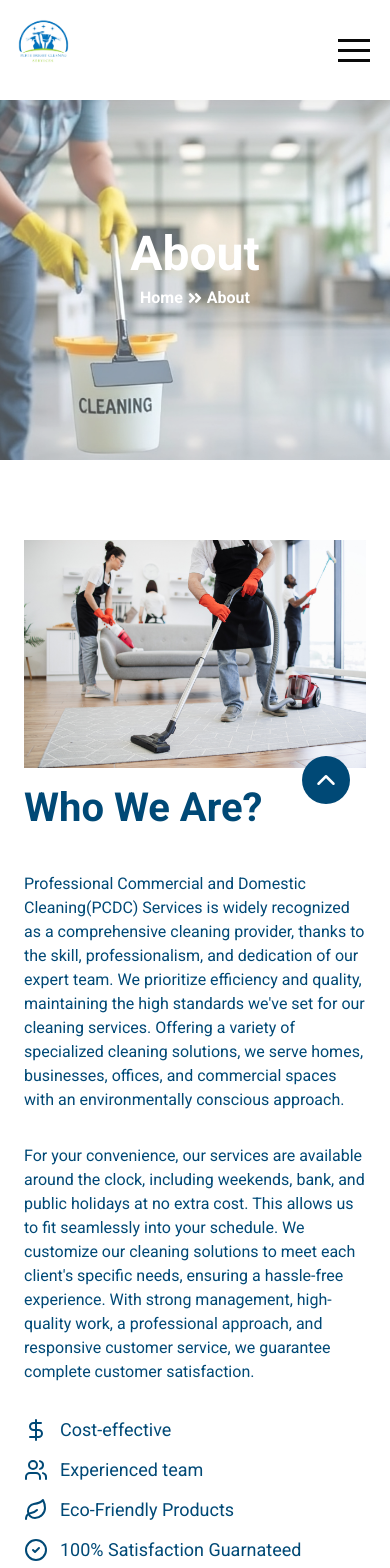
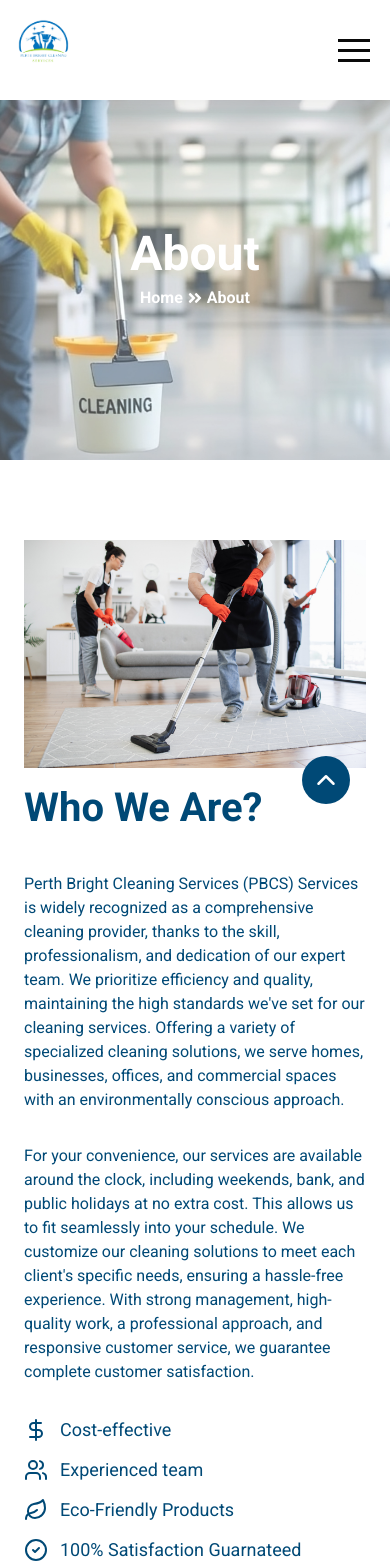
Before and after one commit to ashraf571/cleaning-app, a Next.js app: page /about in a window 390 px wide. Shown: the top 1568 px of the page. Built offline with nearby package versions, Linux system fonts and the light colour scheme.

Commit message:
required fixes

```diff
--- a/app/[slug]/page.tsx
+++ b/app/[slug]/page.tsx
@@ -52,11 +52,11 @@ export async function generateMetadata({ params }: { params: ParamsIF }) {
 const serviceDetail = ({ params }: { params: ParamsIF }) => {
   const found = ServiceData.find(({ slug }) => slug === params.slug);
   if (!found) {
-    notFound()
+    notFound();
   }
 
   return (
-    <div>
+    <div className="">
       <HeroArea />
       <ServicesDetailesSection slug={params.slug} />
     </div>
--- a/app/blog/page.tsx
+++ b/app/blog/page.tsx
@@ -35,8 +35,8 @@ export const metadata = {
 const page = () => {
   return (
     <div>
-      <HeroArea />
-      <Blogs />
+      {/* <HeroArea />
+      <Blogs /> */}
     </div>
   );
 };
--- a/components/atoms/InputField/InputField.tsx
+++ b/components/atoms/InputField/InputField.tsx
@@ -1,15 +1,15 @@
 import React from "react";
 
 interface InputFieldIF {
-  type:string,
-  value: string,
-  name: string,
-  placeholderText: string,
-  onChangeTest: ( value: string )=> void
+  type: string;
+  value: string;
+  name: string;
+  placeholderText: string;
+  onChangeTest: (value: string) => void;
 }
 
 const InputField = (props: InputFieldIF) => {
-  const onChangeTest = (e: {target: { value: string }}) => {
+  const onChangeTest = (e: { target: { value: string } }) => {
     props.onChangeTest(e.target.value);
   };
   return (
@@ -19,7 +19,7 @@ const InputField = (props: InputFieldIF) => {
       value={props.value}
       name={props.name}
       placeholder={props.placeholderText}
-      className={` text-lg w-full bg-lightGrey pl-10 py-6 font-medium text-cyanblue placeholder-cyanblue focus:outline-none`}
+      className={` text-lg w-full bg-lightGrey pl-10 py-6 font-medium text-cyanblue placeholder-cyanblue focus:outline-none rounded-md`}
     />
   );
 };
--- a/components/molecules/AboutImagesContainer/AboutImagesContainer.tsx
+++ b/components/molecules/AboutImagesContainer/AboutImagesContainer.tsx
@@ -7,7 +7,7 @@ import { Tilt } from "react-tilt";
 
 const AboutImagesContainer = () => {
   return (
-    <div className="grid sm:grid-cols-1 md:grid-cols-2 gap-4 md:gap-8 mx-4">
+    <div className="grid sm:grid-cols-1 md:grid-cols-2 gap-4 md:gap-8 mx-4 items-center mt-8">
       <Tilt options={{ max: 10, scale: 1, speed: 400 }}>
         <Image
           src={MenCleanerImage}
--- a/components/organisms/ContactUsSection/ContactUsSection.tsx
+++ b/components/organisms/ContactUsSection/ContactUsSection.tsx
@@ -7,10 +7,10 @@ const ContactUsSection = () => {
     <div className="w-full flex justify-center items-center bg-red300 mt-12">
       <div className=" bg-green300 w-full flex justify-center items-center ">
         <div
-          className="flex flex-col gap-5  lg:flex-row lg:gap-14 w-full max-lg: p-4 pb-28 mx-6 md:mx-12 max-w-[1200px]"
+          className="flex flex-col gap-5 justify-center lg:flex-row lg:gap-14 w-full max-lg: p-4 pb-28 mx-6 md:mx-12 max-w-[1200px]"
           style={{ boxShadow: "10px 3px 30px rgba(0, 0, 0, 0.10)" }}
         >
-          <MapIfram />
+          {/* <MapIfram /> */}
           <ContactForm />
         </div>
       </div>
--- a/components/organisms/FooterSection/ContactUs.tsx
+++ b/components/organisms/FooterSection/ContactUs.tsx
@@ -12,11 +12,11 @@ const ContactUs = () => {
         </div>
 
         <div className="flex flex-col gap-3 md:flex-row justify-between">
-          <h2 className="font-semibold text-base">
+          {/* <h2 className="font-semibold text-base">
             10/120 Ladywell Street,
             <br />
             Beckenham, Western <br /> Australia.
-          </h2>
+          </h2> */}
 
           <div className="flex justify-between pl-5 pr-3 py-5 bg-skyblue  items-center w-56 md:w-72">
             <div className="flex flex-col gap-1">
--- a/components/organisms/HomeCarousel/HomeCarousel.tsx
+++ b/components/organisms/HomeCarousel/HomeCarousel.tsx
@@ -39,6 +39,7 @@ const HomeCarousel = () => {
                     alt=""
                     className="h-full w-full  object-cover "
                     layout="" // Ensures the image covers the entire section
+                    placeholder="blur"
                   />
                 </div>
 
@@ -89,7 +90,7 @@ export default HomeCarousel;
 
 export const HomeCarouselData = [
   {
-    haeding: "Clean Spaces, Happy Faces.",
+    haeding: "Clean Spaces, Smiley Faces.",
     sliderImage: Banner1,
   },
   // {
--- a/components/organisms/WhoAreWe/WhoAreWe.tsx
+++ b/components/organisms/WhoAreWe/WhoAreWe.tsx
@@ -40,13 +40,13 @@ const WhoAreWe = () => {
           <Heading48 heading="Who We Are?" />
           <p className="text-base mt-3">
             {" "}
-            Professional Commercial and Domestic Cleaning(PCDC) Services is
-            widely recognized as a comprehensive cleaning provider, thanks to
-            the skill, professionalism, and dedication of our expert team. We
-            prioritize efficiency and quality, maintaining the high standards
-            we&apos;ve set for our cleaning services. Offering a variety of
-            specialized cleaning solutions, we serve homes, businesses, offices,
-            and commercial spaces with an environmentally conscious approach.
+            Perth Bright Cleaning Services (PBCS) Services is widely recognized
+            as a comprehensive cleaning provider, thanks to the skill,
+            professionalism, and dedication of our expert team. We prioritize
+            efficiency and quality, maintaining the high standards we&apos;ve
+            set for our cleaning services. Offering a variety of specialized
+            cleaning solutions, we serve homes, businesses, offices, and
+            commercial spaces with an environmentally conscious approach.
           </p>
           <p className="text-base">
             For your convenience, our services are available around the clock,
--- a/components/templates/ServicesDetailes/ServiceData.ts
+++ b/components/templates/ServicesDetailes/ServiceData.ts
@@ -55,7 +55,7 @@ export const ServiceData: ServiceDataIF[] = [
       {
         image: commercialCleaningImage.src,
         paragraphs: [
-          "“Perth Bright Cleaning Services is proud to provide exceptional cleaning solutions to both businesses and homes across Perth. Our aim is to keep your space spotless and welcoming. We have a team of skilled and dedicated professionals who use the latest cleaning equipment and eco-friendly, plant-based products to deliver high-quality results. With us taking care of the cleaning, you can relax and enjoy peace of mind.",
+          "Perth Bright Cleaning Services is proud to provide exceptional cleaning solutions to both businesses and homes across Perth. Our aim is to keep your space spotless and welcoming. We have a team of skilled and dedicated professionals who use the latest cleaning equipment and eco-friendly, plant-based products to deliver high-quality results. With us taking care of the cleaning, you can relax and enjoy peace of mind.",
           "We focus on professionalism and reliability, taking the time to assess your space and provide the right cleaning services for your needs. You can trust that we’ll only offer what’s necessary. We offer a wide range of commercial cleaning services and guarantee you’ll be happy with the results.",
           // `When you sign up, you'll receive a complimentary initial deep cleaning and a 10% discount on all future appointments. We also offer additional savings for regular cleaning services.`,
         ],
```
Also changed, not shown: components/molecules/ContactForm/ContactForm.tsx (+10 -8 lines), components/molecules/ListSections/ListSection.tsx (+36 -20 lines), components/organisms/Topbar/Topbar.tsx (+11 -9 lines).
